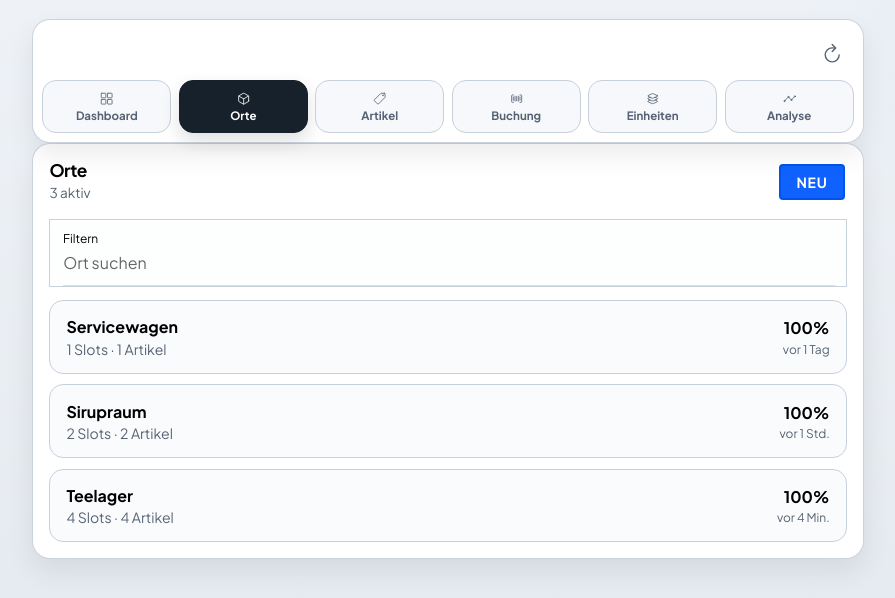
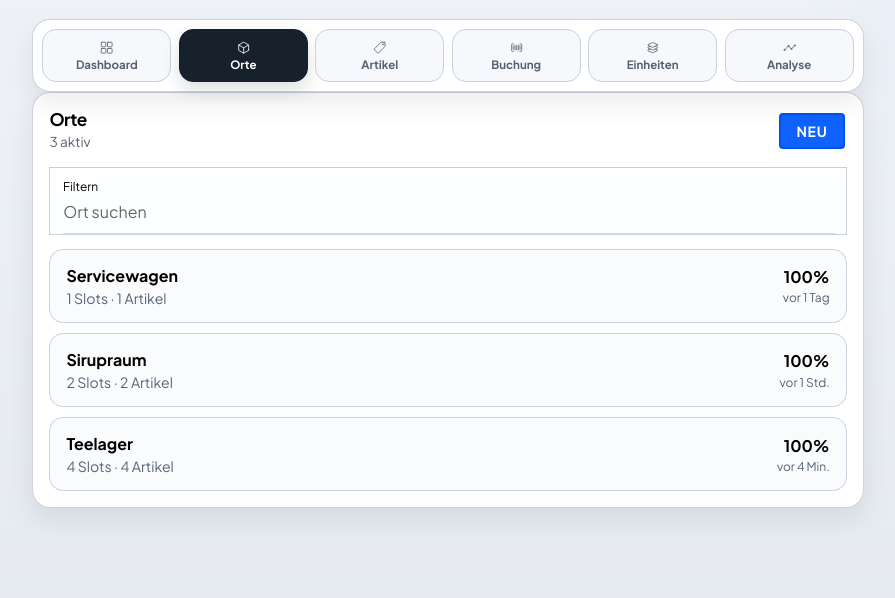
Before and after one commit to nitevlite/lagerkontrolle, a React (Vite) app: page / in a window 1280 px wide. Shown: the top 598 px of the page, without its empty margins (192-1087 px from the left). Built offline with nearby package versions, Linux system fonts and the light colour scheme.

Commit message:
Remove stale top controls and clear dev caches

```diff
--- a/src/App.tsx
+++ b/src/App.tsx
@@ -20,10 +20,9 @@ import {
   gridOutline,
   layersOutline,
   pricetagOutline,
-  refreshOutline,
   warningOutline
 } from "ionicons/icons";
-import { ensureSeedData, resetSeedData } from "./data/bootstrap";
+import { ensureSeedData } from "./data/bootstrap";
 import {
   addBatch,
   addItem,
@@ -700,11 +699,6 @@ function App() {
     setScanMessage(null);
   }
 
-  async function handleReset() {
-    await resetSeedData();
-    setRefreshToken((current) => current + 1);
-  }
-
   async function handleSaveLocation() {
     const trimmed = locationEditName.trim();
     if (!trimmed) {
@@ -1002,11 +996,6 @@ function App() {
             ) : (
               <>
                 <section className="surface surface--nav">
-                  <div className="nav-tools">
-                    <IonButton fill="clear" className="reset-button" onClick={handleReset}>
-                      <IonIcon slot="icon-only" icon={refreshOutline} />
-                    </IonButton>
-                  </div>
                   <div className="view-switcher">
                     {viewMeta.map((view) => (
                       <button
--- a/src/main.tsx
+++ b/src/main.tsx
@@ -22,7 +22,26 @@ import "@ionic/react/css/display.css";
 
 setupIonicReact();
 defineCustomElements(window);
-registerSW({ immediate: true });
+
+if (import.meta.env.DEV) {
+  if ("serviceWorker" in navigator) {
+    navigator.serviceWorker.getRegistrations().then((registrations) => {
+      registrations.forEach((registration) => {
+        void registration.unregister();
+      });
+    });
+  }
+
+  if ("caches" in window) {
+    void caches.keys().then((keys) => {
+      keys.forEach((key) => {
+        void caches.delete(key);
+      });
+    });
+  }
+} else {
+  registerSW({ immediate: true });
+}
 
 ReactDOM.createRoot(document.getElementById("root")!).render(
   <React.StrictMode>
--- a/src/theme.css
+++ b/src/theme.css
@@ -45,10 +45,6 @@ ion-content.shell::part(scroll) {
   backdrop-filter: blur(18px);
 }
 
-.reset-button {
-  --color: var(--muted);
-}
-
 .shell__inner {
   max-width: 860px;
   margin: 0 auto;
@@ -73,12 +69,6 @@ ion-content.shell::part(scroll) {
   top: 0.4rem;
   z-index: 5;
   padding: 0.55rem;
-}
-
-.nav-tools {
-  display: flex;
-  justify-content: flex-end;
-  margin-bottom: 0.2rem;
 }
 
 .surface--loading {
```
